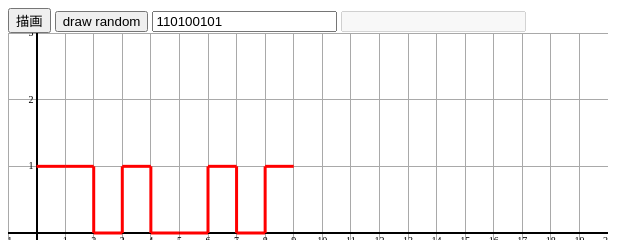
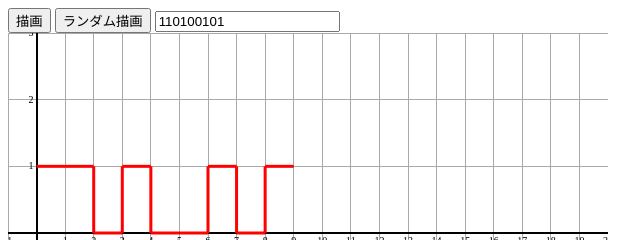
Before and after one commit to asano-lab/oasobi, a website: page test01.html in a window 1280 px wide. Shown: the top 240 px of the page, 0-640 px from the left. Drawn offline with Linux system fonts and the light colour scheme.

Commit message:
入力欄削除

```diff
--- a/svg_test.js
+++ b/svg_test.js
@@ -30,7 +30,6 @@
 function main() {
     random = new Random(123);
     num_input = document.getElementById("num1");
-    rand_num_view = document.getElementById("num2");
     test_button = document.getElementById("Button1");
     random_button = document.getElementById("Button2");
 
@@ -88,7 +87,6 @@
     for (let i = r_str.length; i < 20; i++) {
         r_str = "0" + r_str;
     }
-    rand_num_view.value = r_str;
     num_input.value = r_str;
 
     for (let i = 0; i < line_arr.length; i++) {
--- a/test01.html
+++ b/test01.html
@@ -9,9 +9,8 @@
     <script src="./macro.js"></script>
 <body>
     <input id="Button1" type="button" value="描画">
-    <input id="Button2" type="button" value="draw random" />
+    <input id="Button2" type="button" value="ランダム描画" />
     <input id="num1" type="text" value="110100101" />
-    <input id="num2" type="text" disabled="true" />
     <div id="output"></div>
     <svg id="Graph1" width="600" height="400" script="Macro.main()" /></svg>
 </head>
```
